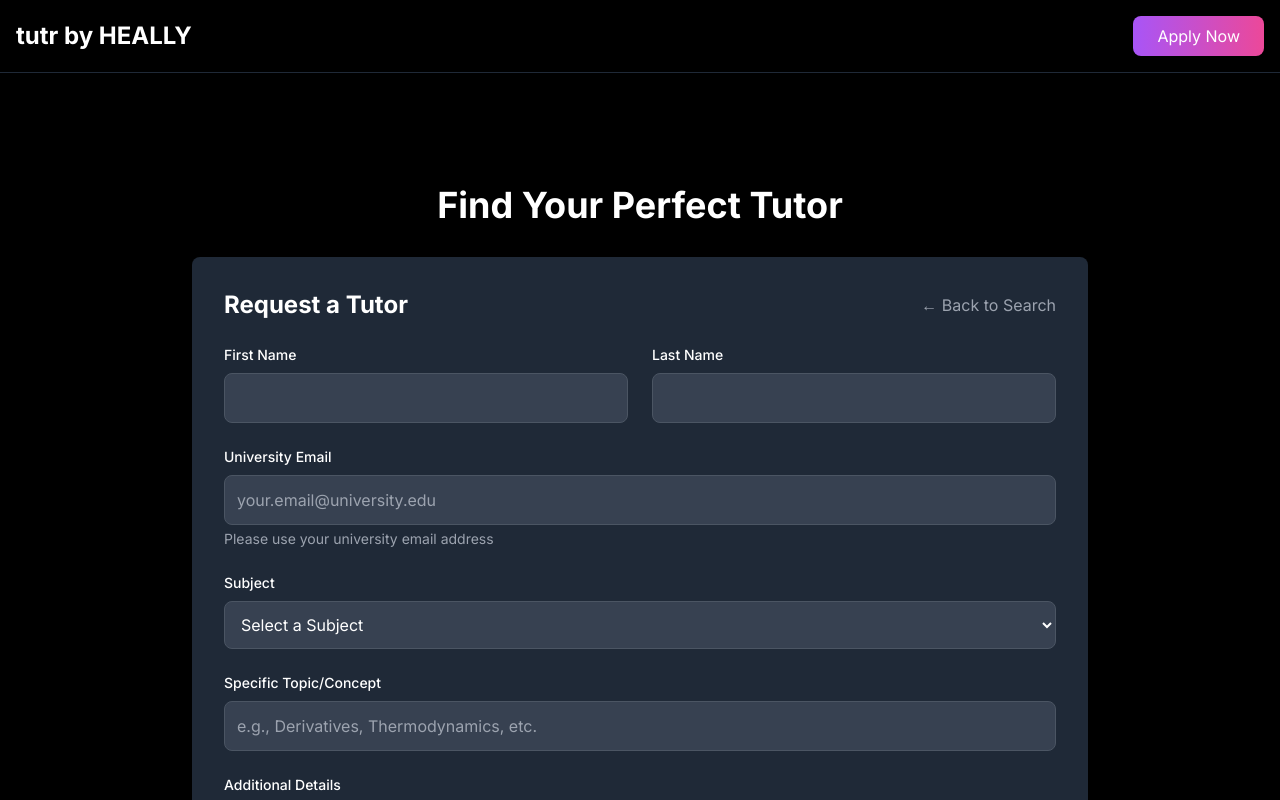
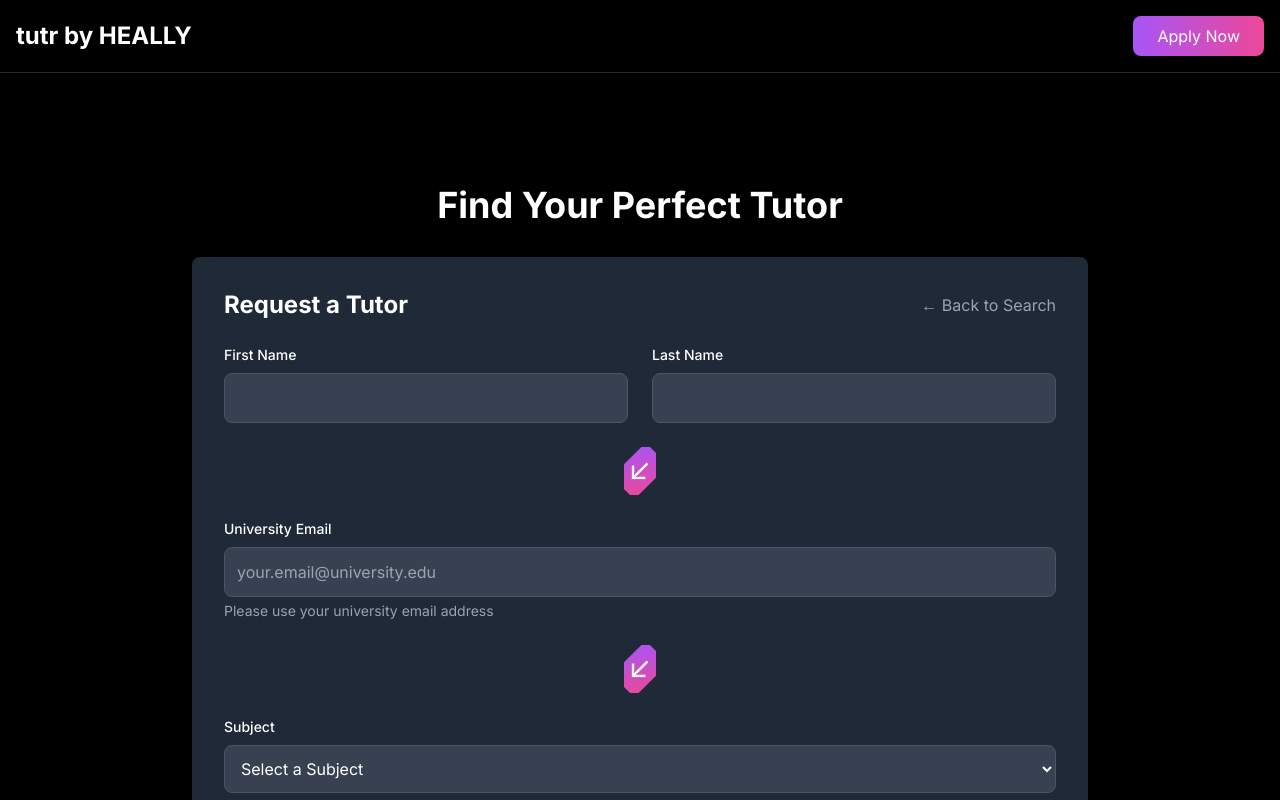
Before and after one commit to jothelearningguy/collabor8, a Next.js app: page /tutors in a window 1280 px wide. Both pictures are taken after a click on the button "Request a Tutor". Shown: the top 800 px of the page. Built offline with nearby package versions, Linux system fonts and the light colour scheme.

Commit message:
Add gradient arrows to guide users through the tutor request form

```diff
--- a/src/app/tutors/page.tsx
+++ b/src/app/tutors/page.tsx
@@ -46,6 +46,19 @@ const tutors = [
     studentsHelped: 476
   }
 ];
+
+// Add arrow component at the top
+const GradientArrow = () => (
+  <div className="flex justify-center my-4">
+    <div className="w-8 h-12 relative overflow-hidden">
+      <div className="absolute inset-0 bg-gradient-to-br from-purple-500 to-pink-500 transform rotate-45">
+        <div className="w-full h-full flex items-center justify-center text-3xl text-white">
+          ↓
+        </div>
+      </div>
+    </div>
+  </div>
+);
 
 export default function TutorsPage() {
   const [showRequestForm, setShowRequestForm] = useState(false);
@@ -191,6 +204,8 @@ export default function TutorsPage() {
                     </div>
                   </div>
 
+                  <GradientArrow />
+
                   <div>
                     <label className="block text-sm font-medium mb-2">University Email</label>
                     <input
@@ -202,6 +217,8 @@ export default function TutorsPage() {
                     />
                     <p className="mt-1 text-sm text-gray-400">Please use your university email address</p>
                   </div>
+
+                  <GradientArrow />
 
                   <div>
                     <label className="block text-sm font-medium mb-2">Subject</label>
@@ -221,6 +238,8 @@ export default function TutorsPage() {
                     </select>
                   </div>
 
+                  <GradientArrow />
+
                   <div>
                     <label className="block text-sm font-medium mb-2">Specific Topic/Concept</label>
                     <input
@@ -232,6 +251,8 @@ export default function TutorsPage() {
                     />
                   </div>
 
+                  <GradientArrow />
+
                   <div>
                     <label className="block text-sm font-medium mb-2">Additional Details</label>
                     <textarea
@@ -240,6 +261,8 @@ export default function TutorsPage() {
                       placeholder="Describe what you need help with and any specific requirements..."
                     />
                   </div>
+
+                  <GradientArrow />
 
                   <button
                     type="submit"
```
